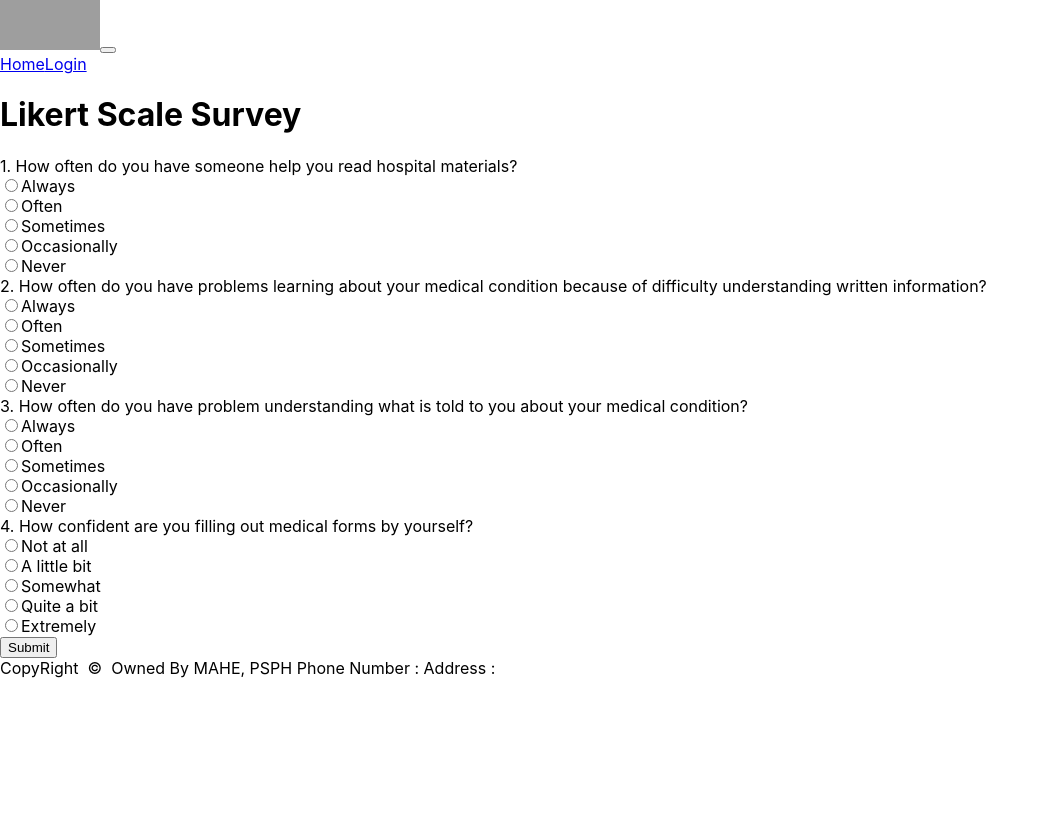
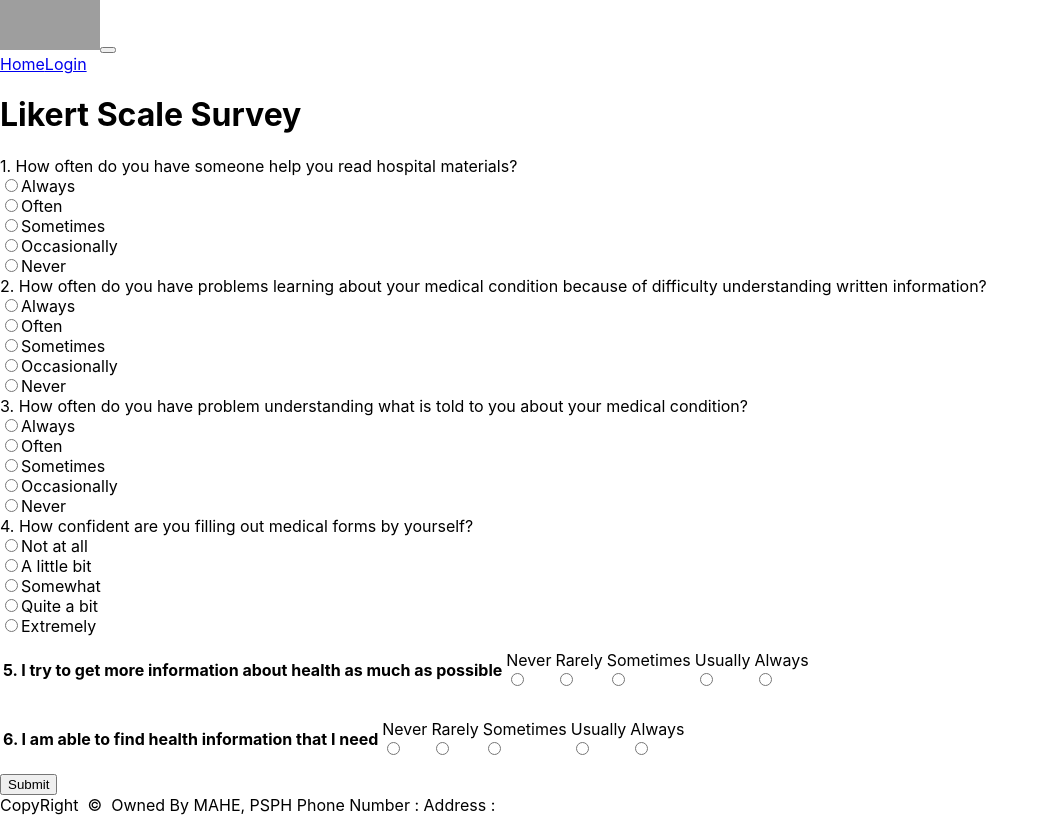
Before and after one commit to Ayush-Prabhu/Health, a React (Create React App) app in the folder health/: page / in a window 1280 px wide. Shown: the whole page, without its empty margins (0-1049 px from the left). Built offline with nearby package versions, Linux system fonts and the light colour scheme; grey boxes are pictures that could not be loaded.

Commit message:
Added table

```diff
--- a/health/src/LikertSurveyForm.js
+++ b/health/src/LikertSurveyForm.js
@@ -1,6 +1,6 @@
 // LikertSurveyForm.js
 import React, { useState } from 'react';
-import { Container, Form, Button } from 'react-bootstrap';
+import { Container, Form, Button, Table } from 'react-bootstrap';
 
 import questions from './Questionnaire.json';
 
@@ -24,9 +24,12 @@ const LikertSurveyForm = () => {
     <Container>
       <h1>Likert Scale Survey</h1>
       <Form onSubmit={handleSubmit}>
-        {questions.map((question) => (
+        {questions.map((question) => {
+          if (question.type === 'BRIEF') {
+            // Render radio buttons for BRIEF questions
+            return (
               <Form.Group key={question.id}>
-            <Form.Label>{question.id + ". " +question.text}</Form.Label>
+                <Form.Label>{question.id + ". " + question.text}</Form.Label>
                 {question.options.map((option) => (
                   <Form.Check
                     key={option}
@@ -39,7 +42,38 @@ const LikertSurveyForm = () => {
                   />
                 ))}
               </Form.Group>
+            );
+          } else {
+            // Render a table for other question types
+            return (
+              <div key={question.id}>
+
+                <Table striped bordered>
+                  <tbody>
+                  <tr>
+                  <td>
+                  <h4>{question.id + ". " + question.text}</h4></td>
+                    {question.options.map((option, index) => (
+
+                        <td key={option}>{option}
+
+                          <Form.Check
+                            type="radio"
+                            name={question.id} // Group radio buttons by question ID
+                            value={option}
+                            checked={userAnswers[question.id] === option}
+                            onChange={(e) => handleAnswerChange(question.id, e.target.value)}
+                          />
+                        </td>
+
                     ))}
+                    </tr>
+                  </tbody>
+                </Table>
+              </div>
+            );
+          }
+        })}
         <Button variant="primary" type="submit">
           Submit
         </Button>
--- a/health/src/Questionnaire.json
+++ b/health/src/Questionnaire.json
@@ -22,6 +22,18 @@
             "text": "How confident are you filling out medical forms by yourself?",
             "type" : "BRIEF",
             "options" : ["Not at all","A little bit","Somewhat","Quite a bit","Extremely"]
+        },
+        {
+            "id":5,
+            "text": "I try to get more information about health as much as possible ",
+            "type" : "TABLE",
+            "options" : ["Never","Rarely","Sometimes","Usually","Always"]
+        },
+        {
+            "id":6,
+            "text": "I am able to find health information that I need ",
+            "type" : "TABLE",
+            "options" : ["Never","Rarely","Sometimes","Usually","Always"]
         }
 
     ]
```
Lines whose indentation alone changed are shown as unchanged.
